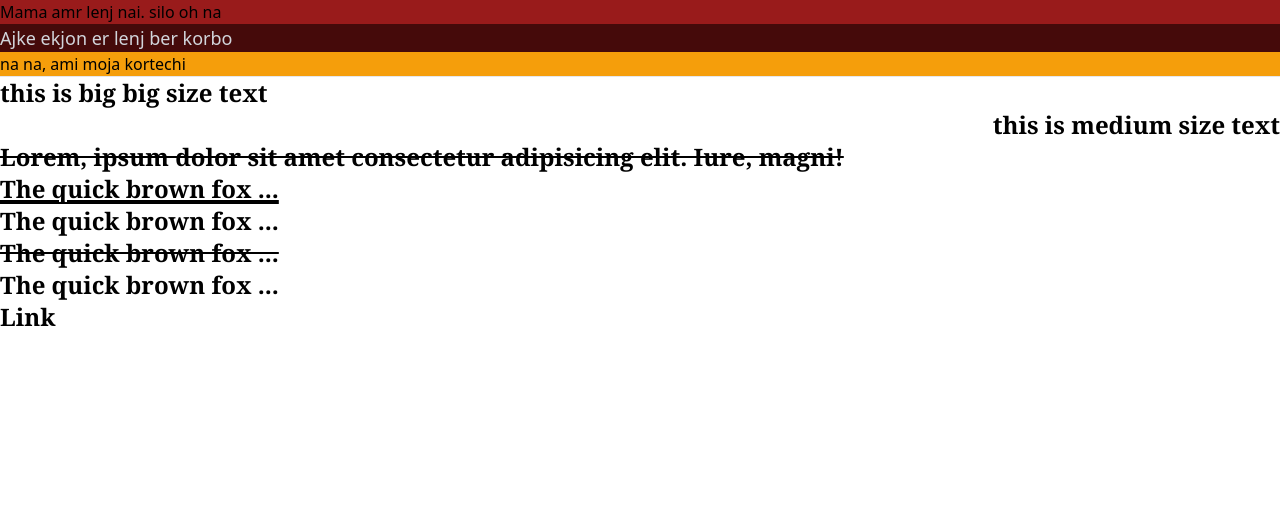
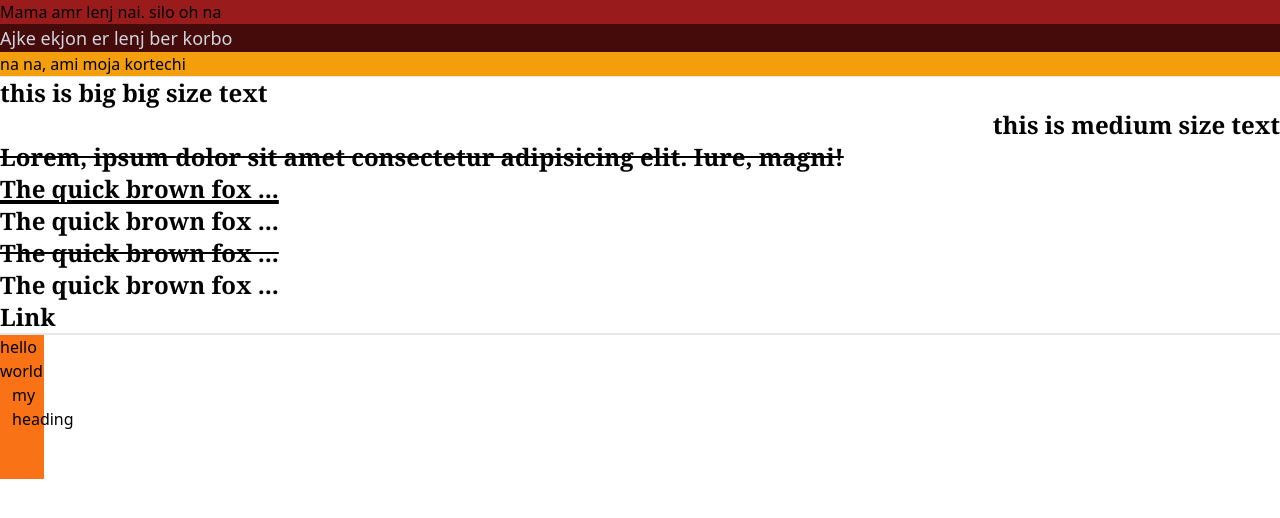
Before and after one commit to ApurboShib/CSS_Framework, a plain HTML site: page index.html in a window 1280 px wide. Drawn offline with nearby package versions, Linux system fonts and the light colour scheme.

Commit message:
use padding, margin

```diff
--- a/index.html
+++ b/index.html
@@ -21,6 +21,20 @@
 <p class="line-through ...">The quick brown fox ...</p>
 <p class="no-underline ... rounded-xl">The quick brown fox ...</p>
 <a href="#" class="no-underline hover:underline ...">Link</a>
+<hr>
+<hr>
+
+    </section>
+    <div class="bg-orange-500 w-0.5 py-0 mt-0 space-x-3 > * + * min-w-11 h-36">
+        <p class="">
+            hello world
+        </p>
+        <h3 class="pe-px">my heading
+
+        </h3>
+    </div>
+    <section>
+        <!-- see some width related features in tailwind -->
 
     </section>
 </body>
```
